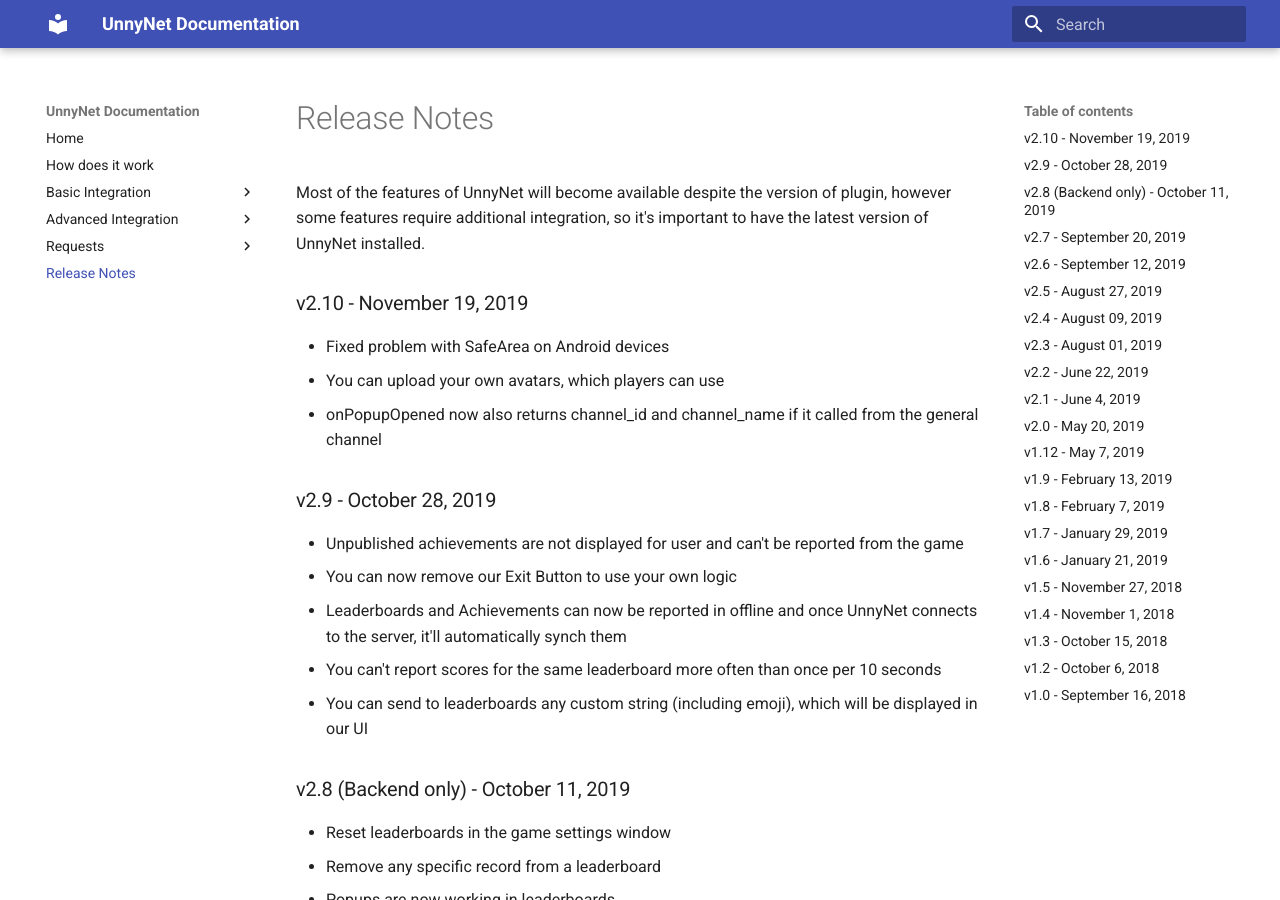
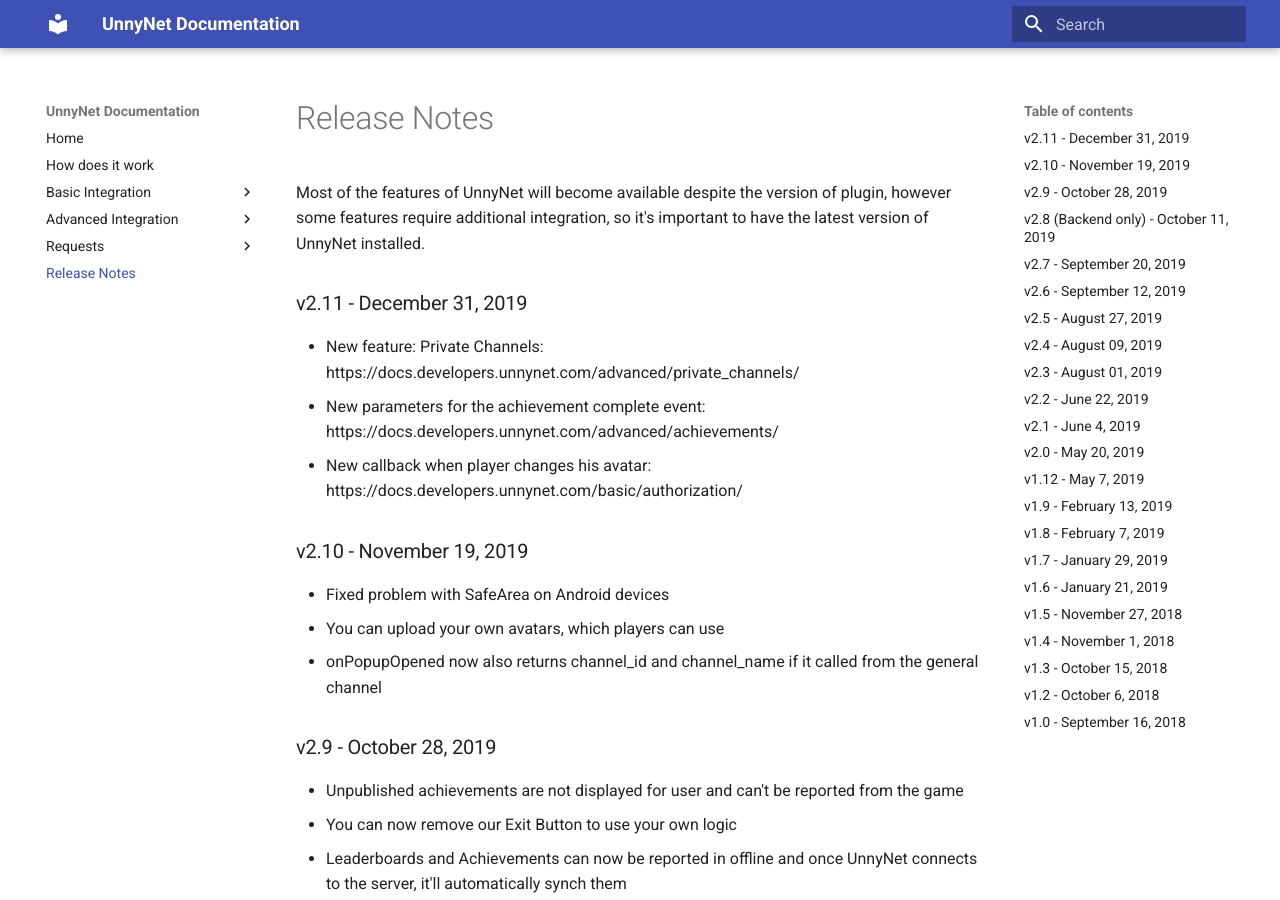
Before and after one commit to unnynet/unnynet-docs, an MkDocs documentation site: the page built from docs/release_notes.md, in a window 1280 px wide and 900 px high. Built offline with MkDocs 1.6.1 and Material for MkDocs 9.7.7, drawn with Linux system fonts in a browser that asks for light colours.

Commit message:
private channels

```diff
--- a/docs/release_notes.md
+++ b/docs/release_notes.md
@@ -1,6 +1,11 @@
 # Release Notes
 
 Most of the features of UnnyNet will become available despite the version of plugin, however some features require additional integration, so it's important to have the latest version of UnnyNet installed.
+
+### v2.11 - December 31, 2019
+* New feature: Private Channels: https://docs.developers.unnynet.com/advanced/private_channels/
+* New parameters for the achievement complete event: https://docs.developers.unnynet.com/advanced/achievements/
+* New callback when player changes his avatar: https://docs.developers.unnynet.com/basic/authorization/
 
 ### v2.10 - November 19, 2019
 * Fixed problem with SafeArea on Android devices
--- a/mkdocs.yml
+++ b/mkdocs.yml
@@ -30,6 +30,7 @@
       - Achievements: advanced/achievements.md
       - Real-time Chat: advanced/chat.md
       - Chat Popup: advanced/chat_popup.md
+      - Private Channels: advanced/private_channels.md
       - Theme Customization: advanced/themes.md
       - Guilds:
         - Basic Information: advanced/guilds/guilds.md
```
Also changed, not shown: docs/advanced/private_channels.md (added, +51 -0 lines), docs/basic/authorization.md (+12 -0 lines).
